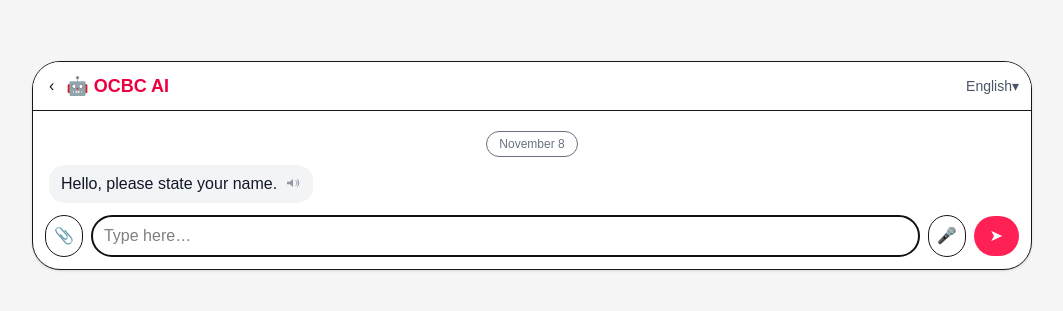
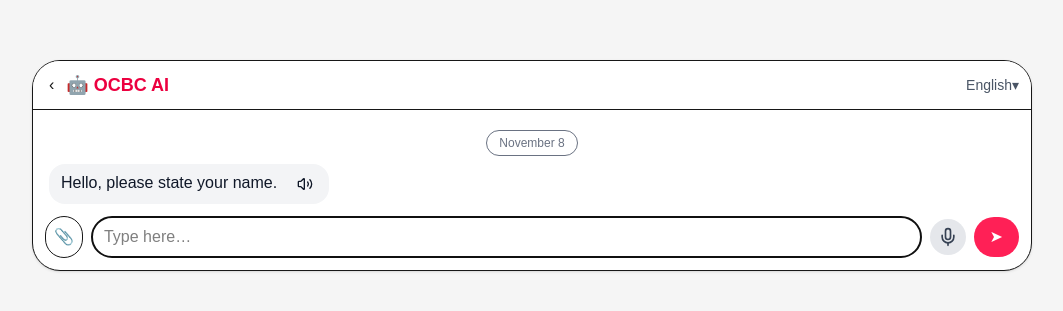
Before and after one commit to Justin0526/FSDP_Ignition_Team22, a Next.js app in the folder client/: page /chatbot in a window 1280 px wide. Shown: the part 235-546 px from the top of the page, without its empty margins (108-1171 px from the left). Built offline with nearby package versions, Linux system fonts and the light colour scheme.

Commit message:
TTS and STT should work as intended

```diff
--- a/client/package.json
+++ b/client/package.json
@@ -12,6 +12,7 @@
     "@supabase/supabase-js": "^2.80.0",
     "dotenv": "^17.2.3",
     "express": "^5.1.0",
+    "lucide-react": "^0.553.0",
     "next": "16.0.1",
     "react": "19.2.0",
     "react-dom": "19.2.0"
--- a/client/src/components/chatbot/InputBar.jsx
+++ b/client/src/components/chatbot/InputBar.jsx
@@ -1,4 +1,5 @@
-// Slim iOS-like footer bar; shows waiting text during async steps.
+import MicInput from "./MicInput";
+
 export default function InputBar({
   value,
   onChange,
@@ -14,10 +15,17 @@ export default function InputBar({
     );
   }
 
+  // Handle speech recognition result: update input value
+  function handleSpeechResult(transcript) {
+    onChange(transcript);
+  }
+
   return (
     <form
       onSubmit={(e) => {
         e.preventDefault();
+        // Prevent submitting if the input is empty or whitespace
+        if (!value.trim()) return;
         onSubmit();
       }}
       className="mt-3 flex items-center gap-2"
@@ -36,13 +44,8 @@ export default function InputBar({
         className="flex-1 border rounded-full px-3 py-2 bg-white text-black"
         placeholder="Type here…"
       />
-      <button
-        type="button"
-        className="p-2 rounded-full border bg-white"
-        title="Voice"
-      >
-        🎤
-      </button>
+      {/* Mic button for speech-to-text */}
+      <MicInput onResult={handleSpeechResult} />
       <button
         type="submit"
         className="rounded-full px-4 py-2 bg-rose-500 text-white"
--- a/client/src/components/chatbot/MessageBubble.jsx
+++ b/client/src/components/chatbot/MessageBubble.jsx
@@ -1,4 +1,5 @@
 import { IconSpeaker } from "./Icon";
+import VoiceButton from "./VoiceButton";
 
 // No ml-auto here; alignment is handled by the flex wrapper in MessageList
 export default function MessageBubble({ from, children }) {
@@ -17,9 +18,9 @@ export default function MessageBubble({ from, children }) {
   return (
     <div className={cls}>
       {/* customer icon on left of pink bubble, bot icon on right of grey bubble (like your mock) */}
-      {!isBot && icon}
+      {!isBot && <VoiceButton text={children} />}
       <span className="leading-snug">{children}</span>
-      {isBot && icon}
+      {isBot && <VoiceButton text={children} />}
     </div>
   );
 }
--- a/client/src/components/chatbot/MicInput.jsx
+++ b/client/src/components/chatbot/MicInput.jsx
@@ -4,7 +4,7 @@ import { Mic, MicOff } from "lucide-react";
 
 export default function MicInput({ onResult }) {
     const [listening, setListening] = useState(false);
-    const recognitionRef = useRef(null); // ✅ Use useRef to persist across renders
+    const recognitionRef = useRef(null); // Using useRef to persist across renders - i think its better than losing state
 
     const startListening = () => {
         if (!("webkitSpeechRecognition" in window)) {
```
Also changed, not shown: 1 other file (tests, documents, lock files or other folders).
